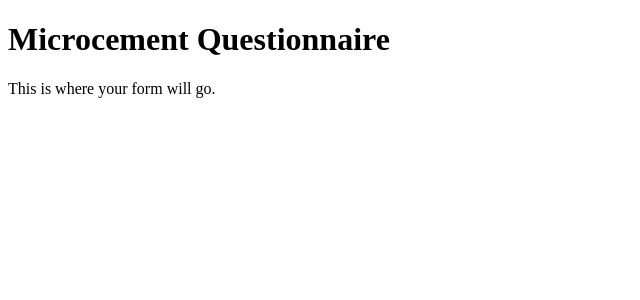
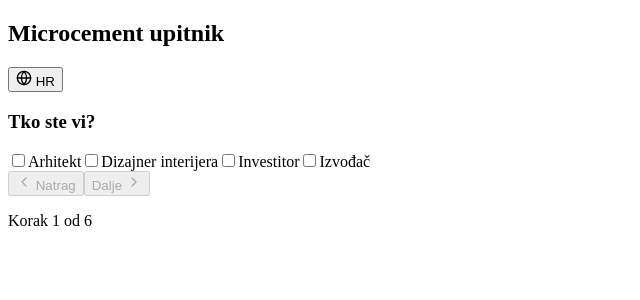
Before and after one commit to franck1733/cemfinal2, a React (Create React App) app: page / in a window 1280 px wide. Shown: the top 300 px of the page, without its empty margins (0-640 px from the left). Built offline with nearby package versions, Linux system fonts and the light colour scheme.

Commit message:
Update MicrocementForm.js

```diff
--- a/src/components/MicrocementForm.js
+++ b/src/components/MicrocementForm.js
@@ -1,10 +1,260 @@
-import React from "react";
+import React, { useState } from 'react';
+import { ChevronLeft, ChevronRight, Send, CheckCircle, Globe } from 'lucide-react';
 
 const MicrocementForm = () => {
+  const [currentStep, setCurrentStep] = useState(0);
+  const [language, setLanguage] = useState('hr');
+  const [isLanguageMenuOpen, setIsLanguageMenuOpen] = useState(false);
+  const [formData, setFormData] = useState({
+    userType: [],
+    projectType: '',
+    space: [],
+    area: '',
+    surface: [],
+    name: '',
+    email: '',
+    phone: ''
+  });
+  const [completed, setCompleted] = useState(false);
+
+  const translations = {
+    hr: {
+      title: "Microcement upitnik",
+      subtitle: "Ispunite upitnik za detaljnu ponudu",
+      greeting: "Dobrodošli! Ja sam vaš virtualni asistent za microcement.",
+      next: "Dalje",
+      back: "Natrag",
+      send: "Pošalji",
+      step: "Korak",
+      of: "od",
+      thankYou: "Hvala vam što ste ispunili naš upitnik!",
+      dataReceived: "Vaši podaci su uspješno zaprimljeni. Kontaktirat ćemo vas uskoro s više informacija.",
+      newForm: "Ispunite novi upitnik",
+      selectOption: "Odaberite opciju"
+    },
+    en: {
+      title: "Microcement Questionnaire",
+      subtitle: "Fill out the form for a detailed offer",
+      greeting: "Welcome! I'm your virtual microcement assistant.",
+      next: "Next",
+      back: "Back",
+      send: "Submit",
+      step: "Step",
+      of: "of",
+      thankYou: "Thank you for completing our questionnaire!",
+      dataReceived: "Your information has been successfully received. We will contact you soon with more information.",
+      newForm: "Fill out a new questionnaire",
+      selectOption: "Select an option"
+    }
+  };
+
+  const handleInputChange = (field, value) => {
+    setFormData({ ...formData, [field]: value });
+  };
+
+  const handleCheckboxChange = (field, value) => {
+    const current = formData[field] || [];
+    const updated = current.includes(value)
+      ? current.filter(item => item !== value)
+      : [...current, value];
+    setFormData({ ...formData, [field]: updated });
+  };
+
+  const formSteps = [
+    {
+      question: language === 'hr' ? "Tko ste vi?" : "Who are you?",
+      field: "userType",
+      type: "checkbox",
+      options: language === 'hr'
+        ? ["Arhitekt", "Dizajner interijera", "Investitor", "Izvođač"]
+        : ["Architect", "Interior Designer", "Investor", "Contractor"]
+    },
+    {
+      question: language === 'hr' ? "Radite li za klijenta ili sebe?" : "Are you working for a client or yourself?",
+      field: "projectType",
+      type: "radio",
+      options: language === 'hr' ? ["Za klijenta", "Za sebe"] : ["For a client", "For myself"]
+    },
+    {
+      question: language === 'hr' ? "Za koji prostor planirate microcement?" : "What area is microcement for?",
+      field: "space",
+      type: "checkbox",
+      options: language === 'hr'
+        ? ["Pod", "Zid", "Stepenice", "Kupaonica", "Tuš zona", "Kuhinjski pult", "Bazen", "Drugo"]
+        : ["Floor", "Wall", "Stairs", "Bathroom", "Shower", "Kitchen Counter", "Pool", "Other"]
+    },
+    {
+      question: language === 'hr' ? "Kolika je površina (m2)?" : "What is the surface area (m²)?",
+      field: "area",
+      type: "number"
+    },
+    {
+      question: language === 'hr' ? "Koja je podloga?" : "What’s the current surface?",
+      field: "surface",
+      type: "checkbox",
+      options: language === 'hr'
+        ? ["Keramika", "Estrih", "Drvo", "Beton obrađen", "Beton sirov", "OSB", "Knauf", "Fermacell", "Žbuka", "Drugo"]
+        : ["Ceramic", "Screed", "Wood", "Finished Concrete", "Raw Concrete", "OSB", "Drywall", "Fermacell", "Plaster", "Other"]
+    },
+    {
+      question: language === 'hr' ? "Kontakt podaci" : "Contact Information",
+      field: "contact",
+      type: "contact",
+      fields: {
+        name: language === 'hr' ? "Ime i prezime" : "Full Name",
+        email: "Email",
+        phone: language === 'hr' ? "Telefon" : "Phone"
+      }
+    }
+  ];
+
+  const current = formSteps[currentStep];
+  const isLast = currentStep === formSteps.length - 1;
+
+  const isValid = () => {
+    if (!current) return false;
+    if (current.type === 'contact') return formData.name && formData.email;
+    if (current.type === 'checkbox') return formData[current.field]?.length > 0;
+    return !!formData[current.field];
+  };
+
+  const handleNext = () => {
+    if (isLast) return setCompleted(true);
+    setCurrentStep(prev => prev + 1);
+  };
+
+  const handleBack = () => {
+    setCurrentStep(prev => Math.max(0, prev - 1));
+  };
+
+  if (completed) {
+    return (
+      <div className="text-center p-8">
+        <CheckCircle className="text-green-500 mx-auto mb-4" size={48} />
+        <h2 className="text-2xl font-bold mb-2">{translations[language].thankYou}</h2>
+        <p>{translations[language].dataReceived}</p>
+        <button
+          onClick={() => {
+            setCompleted(false);
+            setCurrentStep(0);
+            setFormData({ userType: [], projectType: '', space: [], area: '', surface: [], name: '', email: '', phone: '' });
+          }}
+          className="mt-4 px-6 py-2 bg-blue-600 text-white rounded hover:bg-blue-700"
+        >
+          {translations[language].newForm}
+        </button>
+      </div>
+    );
+  }
+
   return (
-    <div className="text-center p-8">
-      <h1 className="text-2xl font-bold">Microcement Questionnaire</h1>
-      <p>This is where your form will go.</p>
+    <div className="max-w-2xl mx-auto p-6 bg-white shadow rounded">
+      <div className="flex justify-between mb-4">
+        <h2 className="text-xl font-bold">{translations[language].title}</h2>
+        <button onClick={() => setIsLanguageMenuOpen(!isLanguageMenuOpen)} className="text-sm flex items-center gap-1">
+          <Globe size={16} /> {language.toUpperCase()}
+        </button>
+      </div>
+
+      {isLanguageMenuOpen && (
+        <div className="mb-4 flex gap-2">
+          {Object.keys(translations).map((lang) => (
+            <button
+              key={lang}
+              onClick={() => { setLanguage(lang); setIsLanguageMenuOpen(false); }}
+              className={`px-3 py-1 rounded ${language === lang ? 'bg-blue-500 text-white' : 'bg-gray-200'}`}
+            >
+              {lang.toUpperCase()}
+            </button>
+          ))}
+        </div>
+      )}
+
+      <h3 className="mb-4 text-lg font-medium">{current.question}</h3>
+
+      <div className="space-y-4">
+        {current.type === 'checkbox' && current.options.map(option => (
+          <label key={option} className="block">
+            <input
+              type="checkbox"
+              checked={formData[current.field]?.includes(option)}
+              onChange={() => handleCheckboxChange(current.field, option)}
+              className="mr-2"
+            />
+            {option}
+          </label>
+        ))}
+
+        {current.type === 'radio' && current.options.map(option => (
+          <label key={option} className="block">
+            <input
+              type="radio"
+              name={current.field}
+              checked={formData[current.field] === option}
+              onChange={() => handleInputChange(current.field, option)}
+              className="mr-2"
+            />
+            {option}
+          </label>
+        ))}
+
+        {current.type === 'number' && (
+          <input
+            type="number"
+            value={formData[current.field] || ''}
+            onChange={(e) => handleInputChange(current.field, e.target.value)}
+            className="w-full border p-2 rounded"
+            placeholder="0"
+          />
+        )}
+
+        {current.type === 'contact' && (
+          <>
+            <input
+              type="text"
+              placeholder={current.fields.name}
+              value={formData.name || ''}
+              onChange={(e) => handleInputChange('name', e.target.value)}
+              className="w-full border p-2 rounded mb-2"
+            />
+            <input
+              type="email"
+              placeholder={current.fields.email}
+              value={formData.email || ''}
+              onChange={(e) => handleInputChange('email', e.target.value)}
+              className="w-full border p-2 rounded mb-2"
+            />
+            <input
+              type="tel"
+              placeholder={current.fields.phone}
+              value={formData.phone || ''}
+              onChange={(e) => handleInputChange('phone', e.target.value)}
+              className="w-full border p-2 rounded"
+            />
+          </>
+        )}
+      </div>
+
+      <div className="flex justify-between mt-6">
+        <button
+          onClick={handleBack}
+          disabled={currentStep === 0}
+          className="flex items-center gap-1 text-blue-500 disabled:text-gray-300"
+        >
+          <ChevronLeft size={16} /> {translations[language].back}
+        </button>
+        <button
+          onClick={handleNext}
+          disabled={!isValid()}
+          className={`px-4 py-2 flex items-center gap-1 rounded text-white ${isValid() ? 'bg-blue-600 hover:bg-blue-700' : 'bg-gray-300'}`}
+        >
+          {isLast ? translations[language].send : translations[language].next} {isLast ? <Send size={16} /> : <ChevronRight size={16} />}
+        </button>
+      </div>
+
+      <p className="text-center text-sm mt-4 text-gray-500">
+        {translations[language].step} {currentStep + 1} {translations[language].of} {formSteps.length}
+      </p>
     </div>
   );
 };
```
